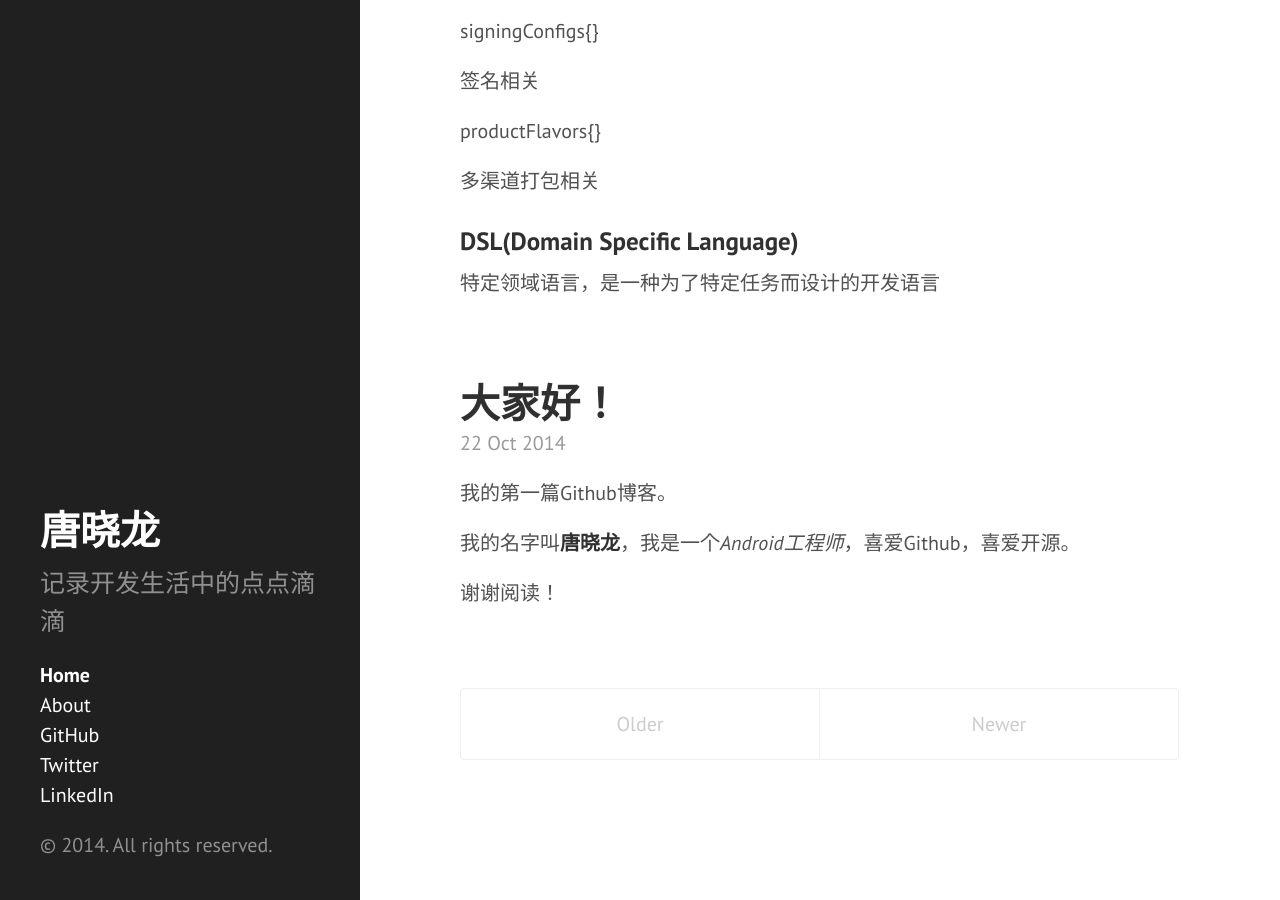
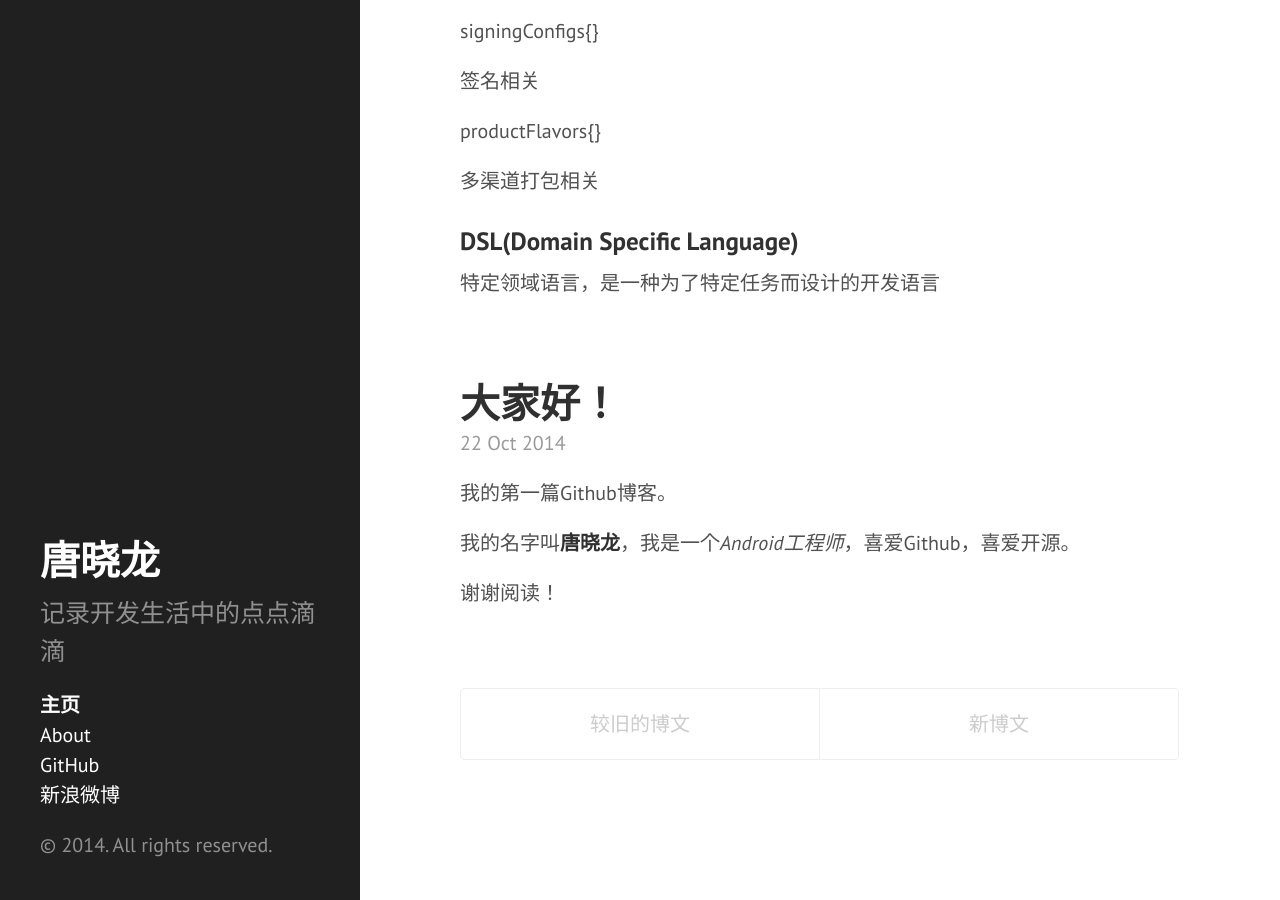
Before and after one commit to txlong/txlong.github.io, a Jekyll site: the page built from index.html, in a window 1280 px wide and 900 px high, scrolled down 1658 px. Built offline with Jekyll 4.4.1, drawn with Linux system fonts in a browser that asks for light colours; Markdown is read by kramdown in place of the engine named in the settings; the list of posts is cut into pages by our own code.

Commit message:
语言切换国文吧

```diff
--- a/_includes/sidebar.html
+++ b/_includes/sidebar.html
@@ -6,8 +6,8 @@
     </div>
 
     <ul class="sidebar-nav">
-      <li class="sidebar-nav-item{% if page.title == "Home" %} active{% endif %}">
-        <a href="/">Home</a>
+      <li class="sidebar-nav-item{% if page.title == "主页" %} active{% endif %}">
+        <a href="/">主页</a>
       </li>
 
       {% comment %}
@@ -27,8 +27,7 @@
       {% endfor %}
 
       <li class="sidebar-nav-item"><a href="{{ site.github }}">GitHub</a></li>
-      <li class="sidebar-nav-item"><a href="{{ site.twitter }}">Twitter</a></li>
-      <li class="sidebar-nav-item"><a href="{{ site.linkedin }}">LinkedIn</a></li>
+      <li class="sidebar-nav-item"><a href="{{ site.weibo }}">新浪微博</a></li>
     </ul>
 
     <p>&copy; {{ site.time | date: '%Y' }}. All rights reserved.</p>
--- a/_layouts/post.html
+++ b/_layouts/post.html
@@ -9,7 +9,7 @@ layout: default
 </div>
 
 <div class="related">
-  <h2>Related Posts</h2>
+  <h2>相关联的博文</h2>
   <ul class="related-posts">
     {% for post in site.related_posts limit:3 %}
       <li>
--- a/index.html
+++ b/index.html
@@ -1,6 +1,6 @@
 ---
 layout: default
-title: Home
+title: 主页
 ---
 
 <div class="posts">
@@ -25,17 +25,17 @@ title: Home
 
 <div class="pagination">
   {% if paginator.next_page %}
-    <a class="pagination-item older" href="/page{{paginator.next_page}}">Older</a>
+    <a class="pagination-item older" href="/page{{paginator.next_page}}">较旧的博文</a>
   {% else %}
-    <span class="pagination-item older">Older</span>
+    <span class="pagination-item older">较旧的博文</span>
   {% endif %}
   {% if paginator.previous_page %}
     {% if paginator.page == 2 %}
-      <a class="pagination-item newer" href="/">Newer</a>
+      <a class="pagination-item newer" href="/">新博文</a>
     {% else %}
-      <a class="pagination-item newer" href="/page{{paginator.previous_page}}">Newer</a>
+      <a class="pagination-item newer" href="/page{{paginator.previous_page}}">新博文</a>
     {% endif %}
   {% else %}
-    <span class="pagination-item newer">Newer</span>
+    <span class="pagination-item newer">新博文</span>
   {% endif %}
 </div>
```
Also changed, not shown: other parts of index.html (+1 -1 lines).
